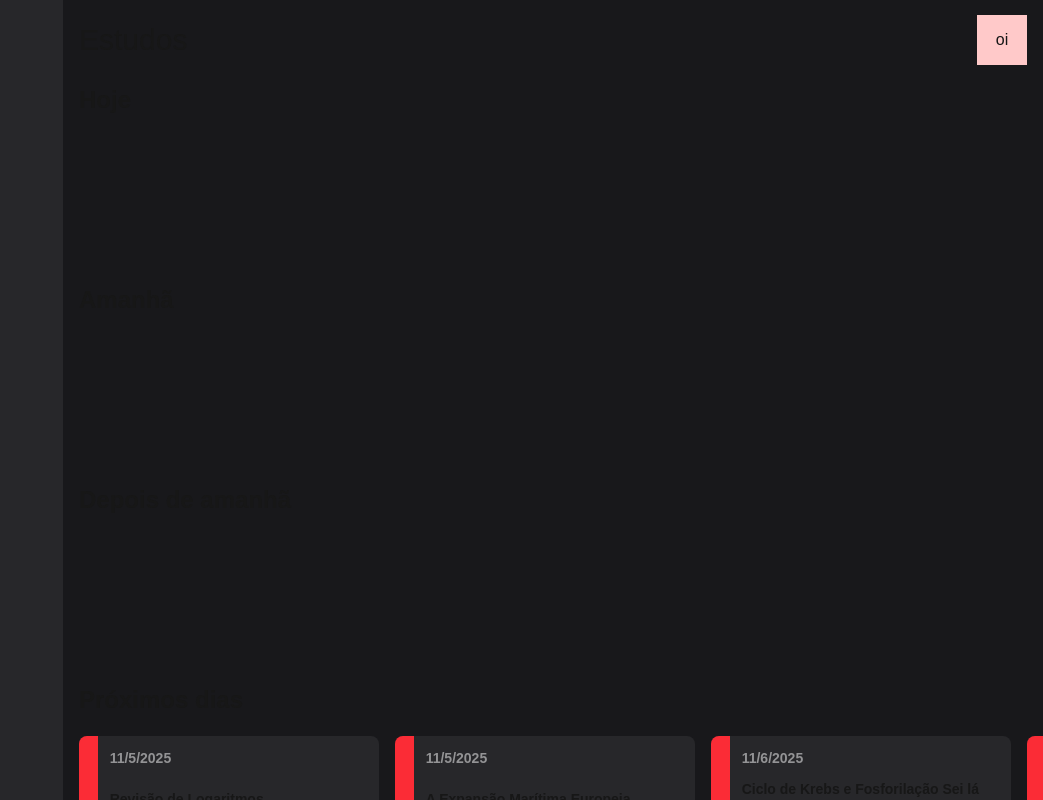
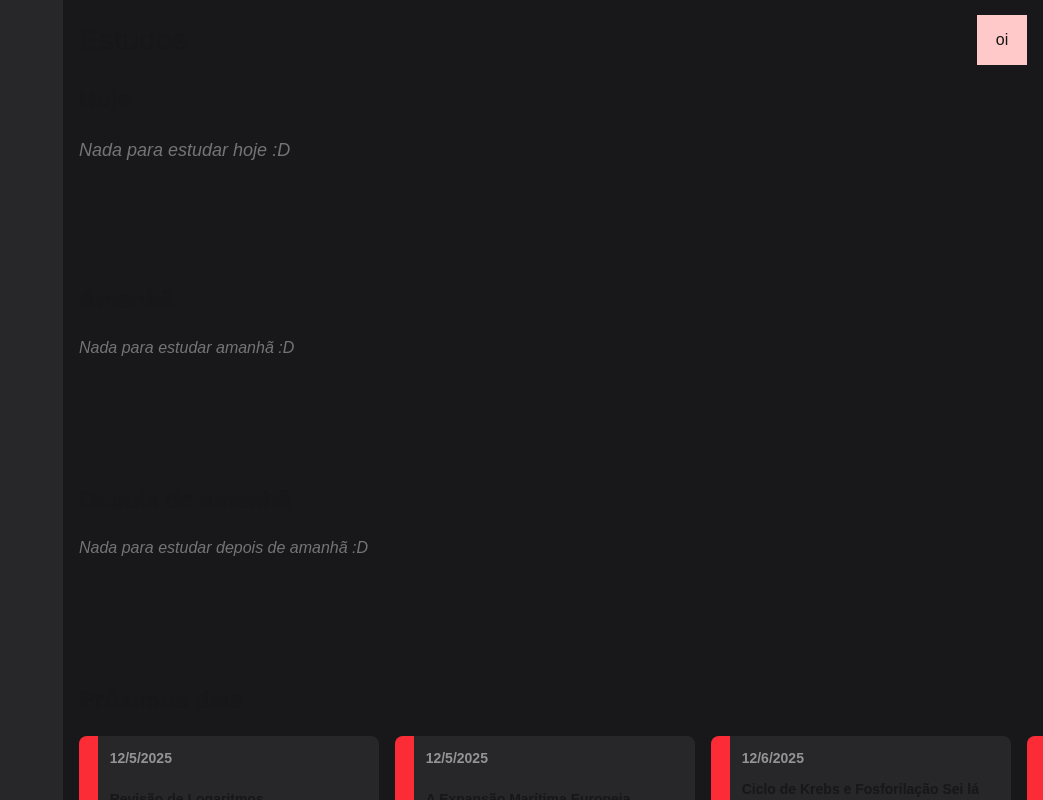
Before and after one commit to kelsmartins/projeto-studyo, a Next.js app in the folder app-estudos/: page / in a window 1280 px wide. Shown: the whole page, without its empty margins (237-1280 px from the left). Built offline with nearby package versions, Linux system fonts and the light colour scheme.

Commit message:
ajuste arrays vazios

```diff
--- a/app-estudos/components/cardarea.tsx
+++ b/app-estudos/components/cardarea.tsx
@@ -83,6 +83,18 @@ export function CardArea({title, code}: Props){
                        <Card key={card.id} assuntoData={card} />
                     ))
                 }
+                { (code === 1 && today.length === 0) &&
+                    <p className='text-white/40 text-lg italic'>Nada para estudar hoje :D</p>
+                }
+                { (code === 2 && tomorrow.length === 0) &&
+                    <p className='text-white/40 italic'>Nada para estudar amanhã :D</p>
+                }
+                { (code === 3 && afterTomorrow.length === 0) &&
+                    <p className='text-white/40 italic'>Nada para estudar depois de amanhã :D</p>
+                }
+                { (code === 4 && nextDays.length === 0) &&
+                    <p className='text-white/40 italic'>Nada para estudar nos próximos dias :D</p>
+                }
             </div>
         </div>
     )
--- a/app-estudos/data/assuntos.ts
+++ b/app-estudos/data/assuntos.ts
@@ -8,7 +8,7 @@ export const Assuntos: AssuntoType[] = [
     id: 1,
     // Original: new Date(2025, 11, 5) -> 05 de DEZEMBRO
     // Corrigido para 05 de NOVEMBRO (mês 10)
-    dataAgendada: new Date(2025, 10, 5),
+    dataAgendada: new Date(2025, 11, 5),
     assunto: 'Revisão de Logaritmos',
     contexto: 'Matemática',
     linkRepositorio: 'https://youtu.be/logaritmos-revisao',
@@ -16,7 +16,7 @@ export const Assuntos: AssuntoType[] = [
   {
     id: 2,
     // Corrigido para 05 de NOVEMBRO (mês 10)
-    dataAgendada: new Date(2025, 10, 5),
+    dataAgendada: new Date(2025, 11, 5),
     assunto: 'A Expansão Marítima Europeia',
     contexto: 'História',
     linkRepositorio: 'https://artigo.com/expansao-maritima',
@@ -24,7 +24,7 @@ export const Assuntos: AssuntoType[] = [
   {
     id: 3,
     // Corrigido para 06 de NOVEMBRO (mês 10)
-    dataAgendada: new Date(2025, 10, 6),
+    dataAgendada: new Date(2025, 11, 6),
     assunto: 'Ciclo de Krebs e Fosforilação Sei lá blá blá blá ai ai ai',
     contexto: 'Biologia',
     linkRepositorio: 'https://pdf-resumo.org/ciclo-krebs.pdf',
@@ -49,7 +49,7 @@ export const Assuntos: AssuntoType[] = [
   {
     id: 6,
     // Corrigido para 09 de NOVEMBRO (mês 10)
-    dataAgendada: new Date(2025, 10, 9),
+    dataAgendada: new Date(2025, 11, 9),
     assunto: 'Formação e Estrutura do Solo',
     contexto: 'Geografia',
     linkRepositorio: 'https://manual.terra.br/solos-geografia',
```
